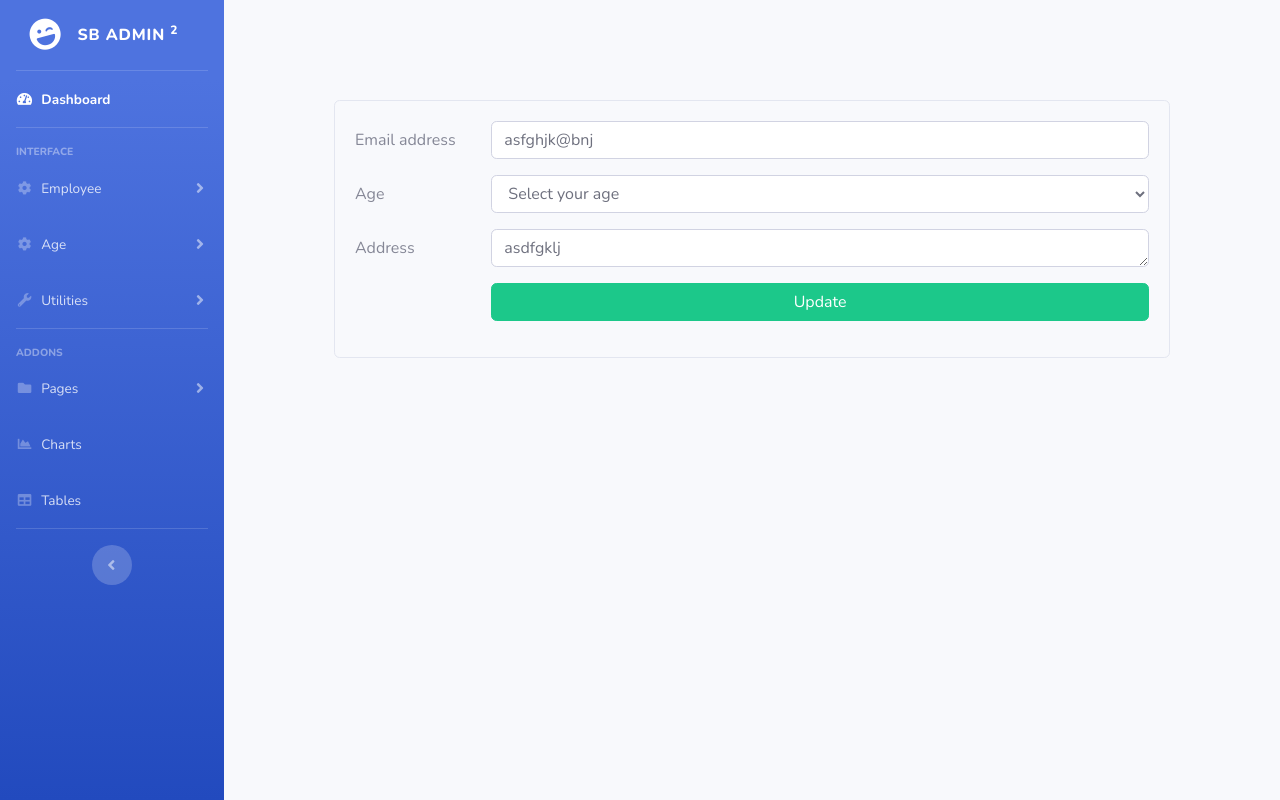
After one commit to mar-babu/share_teach_php, a PHP site: page /edit.php?id=1 in a window 1280 px wide. The commit adds this page. Run offline with PHP 8.4, Linux system fonts and the light colour scheme; data comes from the database, SQL or seed files in the repository; tables that the repository leaves empty or names only in its code hold one stand-in row (values such as "Sample post").

Commit message:
edit and update for employee

```diff
--- /dev/null
+++ b/edit.php
@@ -0,0 +1,63 @@
+<?php require_once('header.php')?>
+<?php require_once('Handle/database/db.php');
+
+$edit_id = $_GET['id'];
+$sql = "SELECT employee.*,age.age FROM employee LEFT JOIN age ON age.id = employee.age WHERE employee.id='$edit_id'";
+
+$query = mysqli_query($mysqli, $sql);
+$result = mysqli_fetch_assoc($query);
+//print_r($result);
+
+
+/* get data from age table */
+$sql = "SELECT * FROM age";
+$query1 = mysqli_query($mysqli, $sql);
+?>
+
+<div class="container">
+    <div class="row">
+        <div class="col-lg-10 offset-md-1" style="margin-top: 100px;">
+            <div class="card card-body bg-light">
+                <form action="update.php?id=<?php echo $result['id']; ?>" method="post" enctype="multipart/form-data">
+                    <div class="form-group row">
+                        <label class="col-lg-2 col-form-label" for="exampleFormControlInput1">Email address</label>
+                        <div class="col-lg-10">
+                            <input type="email" name="email" class="form-control" value="<?php echo $result['email'];?>" required>
+                        </div>
+                    </div>
+                    <div class="form-group row">
+                        <label class="col-lg-2 col-form-label" for="exampleFormControlSelect1">Age</label>
+                        <div class="col-lg-10">
+                            <select class="form-control"  name="age" id="exampleFormControlSelect1">
+                                <option selected disabled>Select your age</option>
+                                <?php while ($data=mysqli_fetch_assoc($query1)) { ?>
+                                    <option  value="<?php echo $data['id'];?>" <?php echo $result['age'] == $data['age'] ? "selected" : "" ;?>><?php echo $data['age'];?></option>
+                                <?php } ?>
+                            </select>
+
+                        </div>
+                    </div>
+                    <div class="form-group row">
+                        <label class="col-lg-2 col-form-label" for="exampleFormControlTextarea1">Address</label>
+                        <div class="col-lg-10">
+                            <textarea class="form-control" name="address" rows="1" required><?php echo $result['address'];?></textarea>
+                        </div>
+
+                    </div>
+                    <div class="form-group row">
+                        <div class="offset-lg-2 col-lg-10">
+                            <input type="submit" name="update" value="Update" class="btn btn-success btn-block">
+                        </div>
+                    </div>
+
+                </form>
+
+
+            </div>
+
+
+        </div>
+
+    </div>
+
+</div>
--- a/view.php
+++ b/view.php
@@ -37,7 +37,10 @@ $query = mysqli_query($mysqli,$sql);
                             <td><?php echo $data['email']; ?></td>
                             <td><?php echo $data['age']; ?></td>
                             <td><?php echo $data['address']; ?></td>
-                            <td><a href="delete.php?id=<?php echo $data['id']; ?>" class="btn btn-danger btn-sm">
+                            <td><a href="edit.php?id=<?php echo $data['id']; ?>" class="btn btn-primary btn-sm">
+                                    <span>Edit</span>
+                                </a>
+                                <a href="delete.php?id=<?php echo $data['id']; ?>" class="btn btn-danger btn-sm">
                                     <span>Delete</span>
                                 </a>
                             </td>
```
Also changed, not shown: update.php (added, +17 -0 lines).
